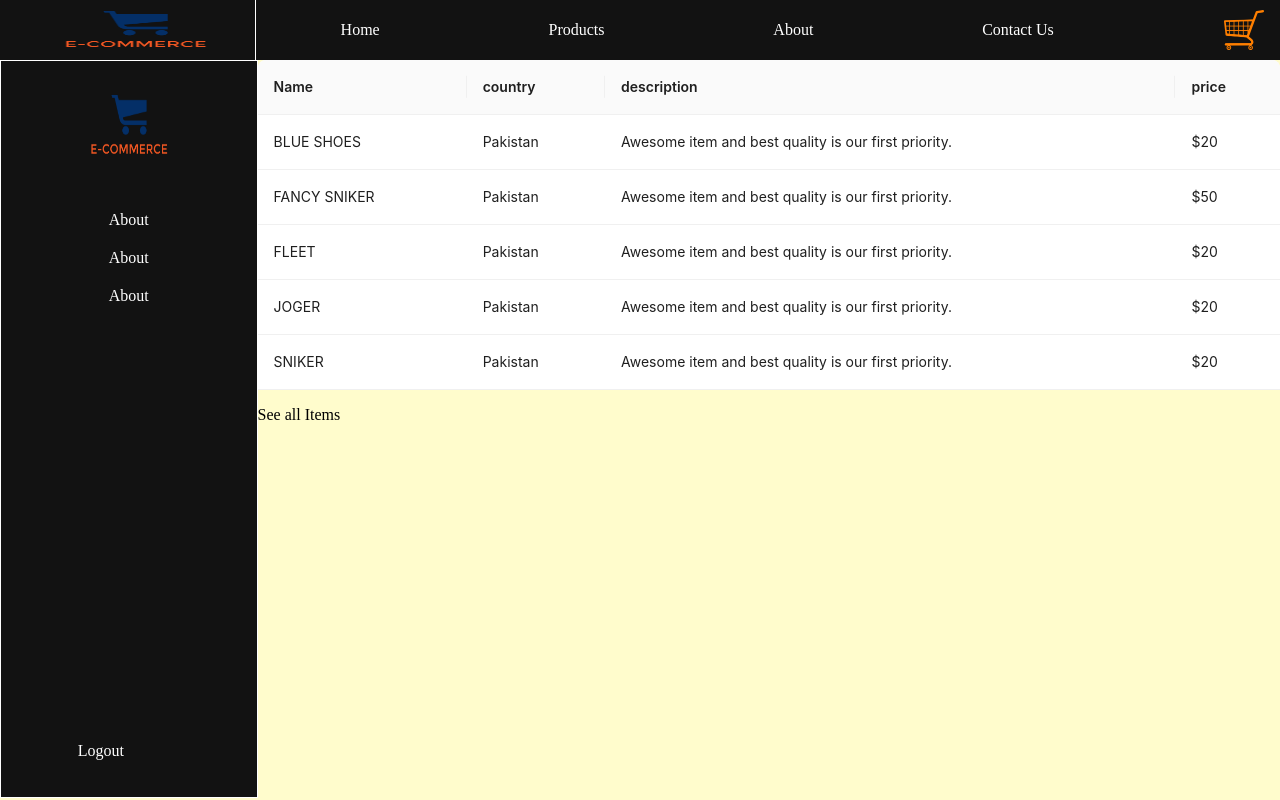
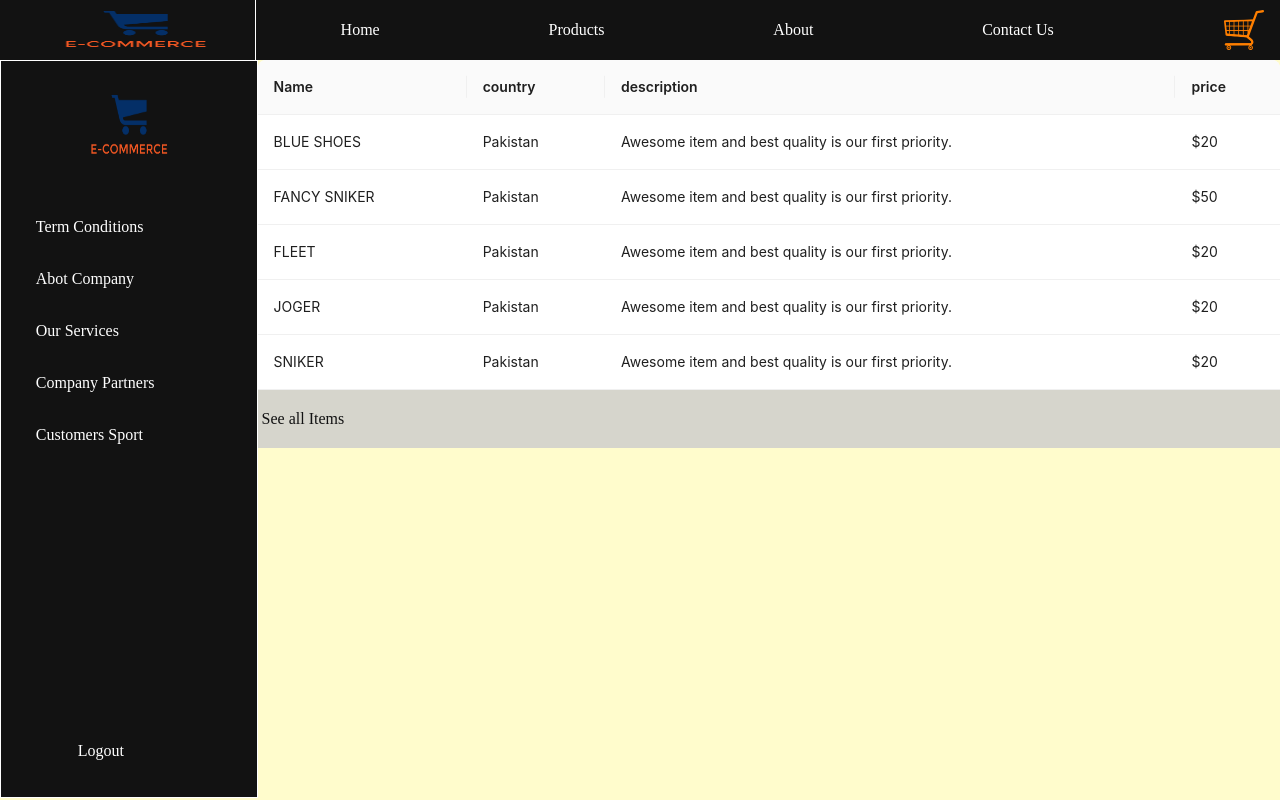
Before and after one commit to ZEESHAN-latif/nextjs_eComm, a Next.js app: page /home in a window 1280 px wide. Built offline with nearby package versions, Linux system fonts and the light colour scheme.

Commit message:
useMenue hook create and sidebar links dynamic

```diff
--- /dev/null
+++ b/src/pages/constant/sidebarLink.js
@@ -0,0 +1,7 @@
+export const SidebarRoutes = {
+    termAndCondition: '/product/product',
+    aboutCompany: '/',
+    ourServices: '/',
+    companyPartners: '/',
+    customersport: '/',
+}
--- a/src/pages/home.js
+++ b/src/pages/home.js
@@ -1,6 +1,7 @@
 import { Table } from "antd";
 import React from "react";
 import { Images } from "@/utils/Images";
+import style from '../styles/home.module.scss'
 const shoesArray = [
   {
     id: 1,
@@ -72,11 +73,11 @@ const columns = [
 ];
 export default function Home() {
   return (
-    <div className={"mainHomeWrraper"}>
-      <div className={'homeTableWrapper'}>
+    <div className={style.mainHomeWrraper}>
+      <div className={style.homeTableWrapper}>
         <Table dataSource={shoesArray} columns={columns} pagination={false} />
         {shoesArray.length > 4 && (
-          <div className={'seeAllWrraper'}>
+          <div className={style.seeAllWrraper}>
             <p>See all Items</p>
           </div>
         )}
--- a/src/pages/product/product.js
+++ b/src/pages/product/product.js
@@ -55,7 +55,7 @@ export default function Project() {
         {shoesArray?.map((item) => {
           return (
             <>
-            <Col span={6} key={item.id}>
+            <Col xxl={6} lg={6} md={8} sm={12} key={item.id}>
               <Card
                 key={item?.id}
                 hoverable
--- a/src/pages/sidebar.js
+++ b/src/pages/sidebar.js
@@ -1,22 +1,34 @@
 import Image from "next/image";
 import React from "react";
-import "../styles/sidebar.css";
-import logoImage from '../pages/assets/images/logo.png';
+import style from "../styles/sidebar.module.scss";
+import logoImage from "../pages/assets/images/logo.png";
+import { useMenusList } from "@/utils/useMenue";
+import Link from "next/link";
 
 export default function Sidebar() {
+  const menusList = useMenusList();
+
+  const menuList = menusList ?? [];
   return (
-    <div className="mainWrapper">
-      <div style={{display:"flex", justifyContent:"center"}}>
-       <Image src={logoImage} alt="My Image" width={130} height={130} />
+    <div className={style.mainWrapper}>
+      <div className={style.logoWrraper}>
+        <Image src={logoImage} alt="My Image" width={130} height={130} />
       </div>
-      <div className="sideMenuWrapper">
-        <li className="menueItems">About</li>
-        <li className="menueItems">About</li>
-        <li className="menueItems">About</li>
+      <div className={style.sideMenuWrapper}>
+        {menuList?.map((item) => {
+          const element = item?.menu.map((menueItem, key) => {
+            return (
+              <Link key={key} href={menueItem.link}  passHref legacyBehavior>
+                <a className={style.menueItems}>{menueItem.name}</a>
+              </Link>
+            );
+          });
+          return <>{element}</>;
+        })}
       </div>
       <div>
-        <li className="logoutItem">Logout</li>
-        </div>
+        <li className={style.logoutItem}>Logout</li>
+      </div>
     </div>
   );
 }
--- /dev/null
+++ b/src/styles/home.module.scss
@@ -0,0 +1,16 @@
+.mainHomeWrraper {
+    .homeTableWrapper {
+        display: flex;
+        flex-direction: column;
+
+        .seeAllWrraper {
+            background-color: #cccc;
+            color: #121212;
+            padding: 4px;
+            cursor: pointer;
+            &:hover{
+                font-weight: bold;
+            }
+        }
+    }
+}
--- a/src/styles/sidebar.css
+++ /dev/null
@@ -1,29 +0,0 @@
-.mainWrapper{
-    width:20%;
-    background-color: #121212;
-    color: #fff;
-    height: 92vh;
-    border: 1px solid #fff;
-}
-.menueItems{
-    list-style: none;
-    margin-top: 20px;
-}
-
-.logoutItem{
-    position: absolute;
-    bottom: 40px;
-    display: flex;
-    justify-content: center;
-    align-items: center;
-    margin-left: 6%;
-}
-
-.sideMenuWrapper{
-    width: 100%;
-    height: 62vh;
-    display: flex;
-    flex-direction: column;
-    /* justify-content: center; */
-    align-items: center;
-}
--- /dev/null
+++ b/src/styles/sidebar.module.scss
@@ -0,0 +1,93 @@
+.mainWrapper{
+
+    width:20%;
+    background-color: #121212;
+    color: #fff;
+    height: 92vh;
+    border: 1px solid #fff;
+
+    .logoWrraper{
+        display: flex;
+        justify-content: center;
+    }
+    .sideMenuWrapper{
+        width: 100%;
+        height: 62vh;
+        display: flex;
+        flex-direction: column;
+        /* justify-content: center; */
+        align-items: center;
+
+        .menueItems{
+            list-style: none;
+            margin-top: 20px;
+            text-decoration: none;
+            color: #fff;
+            width: 186px;
+            padding: 7px;
+            &:hover{
+                background-color: #fff;
+                color: #121212;
+            }
+        }
+    }
+    .logoutItem{
+        position: absolute;
+        bottom: 40px;
+        display: flex;
+        justify-content: center;
+        align-items: center;
+        margin-left: 6%;
+    }
+}
+
+
+
+
+
+
+
+
+// .mainWrapper{
+//     width:20%;
+//     background-color: #121212;
+//     color: #fff;
+//     height: 92vh;
+//     border: 1px solid #fff;
+// }
+// .menueItems{
+//     list-style: none;
+//     margin-top: 20px;
+//     text-decoration: none;
+//     color: #fff;
+//     width: 186px;
+//     padding: 7px;
+// }
+
+// .menueItems:hover{
+//     background-color: #fff;
+//     color: #121212;
+// }
+
+// .menueItems:active{
+//     background-color: #fff !important;
+//     color: #121212 !important;
+// }
+
+// .logoutItem{
+//     position: absolute;
+//     bottom: 40px;
+//     display: flex;
+//     justify-content: center;
+//     align-items: center;
+//     margin-left: 6%;
+// }
+
+// .sideMenuWrapper{
+//     width: 100%;
+//     height: 62vh;
+//     display: flex;
+//     flex-direction: column;
+//     /* justify-content: center; */
+//     align-items: center;
+// }
--- /dev/null
+++ b/src/utils/useMenue.js
@@ -0,0 +1,41 @@
+import { SidebarRoutes } from "@/pages/constant/sidebarLink";
+import { useEffect, useState } from "react";
+
+export const useMenusList = () => {
+  const [menuItems, setmenuItems] = useState(null);
+
+  useEffect(() => {
+    //   const MenuIcon = greyThemeIcons;
+
+    setmenuItems([
+      {
+        menu: [
+          {
+            name: "Term Conditions",
+            //   icon: MenuIcon.dashboard,
+            link: SidebarRoutes.termAndCondition,
+          },
+          {
+            name: "Abot Company",
+            //   icon: MenuIcon.dashboard,
+            link: SidebarRoutes.aboutCompany,
+          },
+          {
+            name: "Our Services",
+            link: SidebarRoutes.ourServices
+          },
+          {
+            name: "Company Partners",
+            link: SidebarRoutes.companyPartners
+          },
+          {
+            name: "Customers Sport",
+            link: SidebarRoutes.customersport
+          },
+
+        ],
+      },
+    ]);
+  }, []);
+  return menuItems;
+};
```
